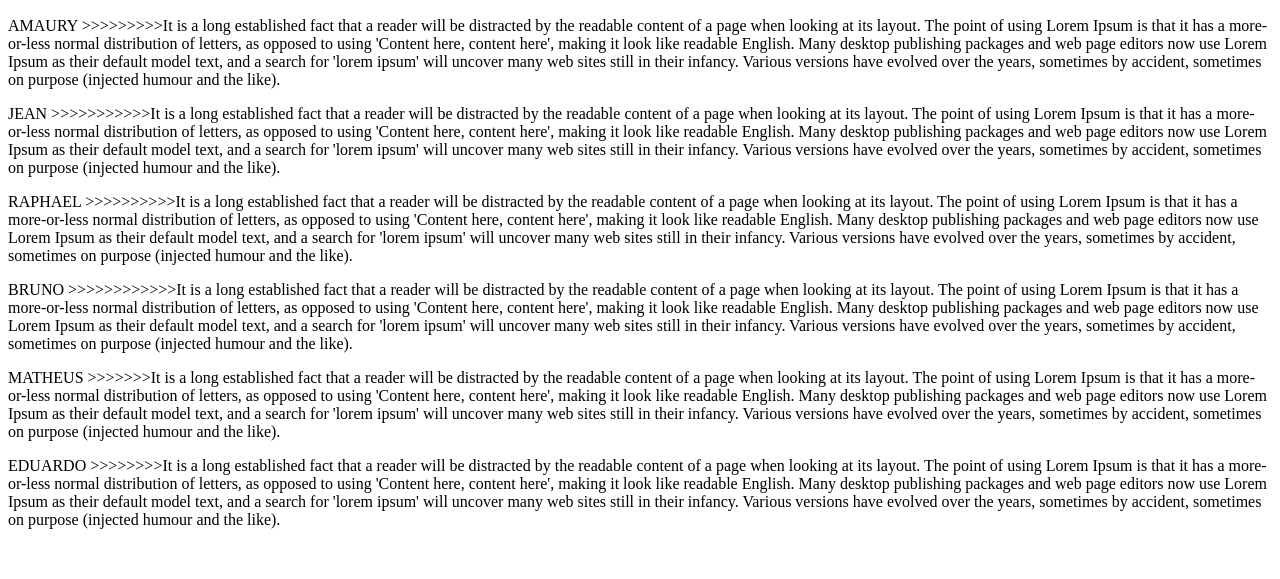
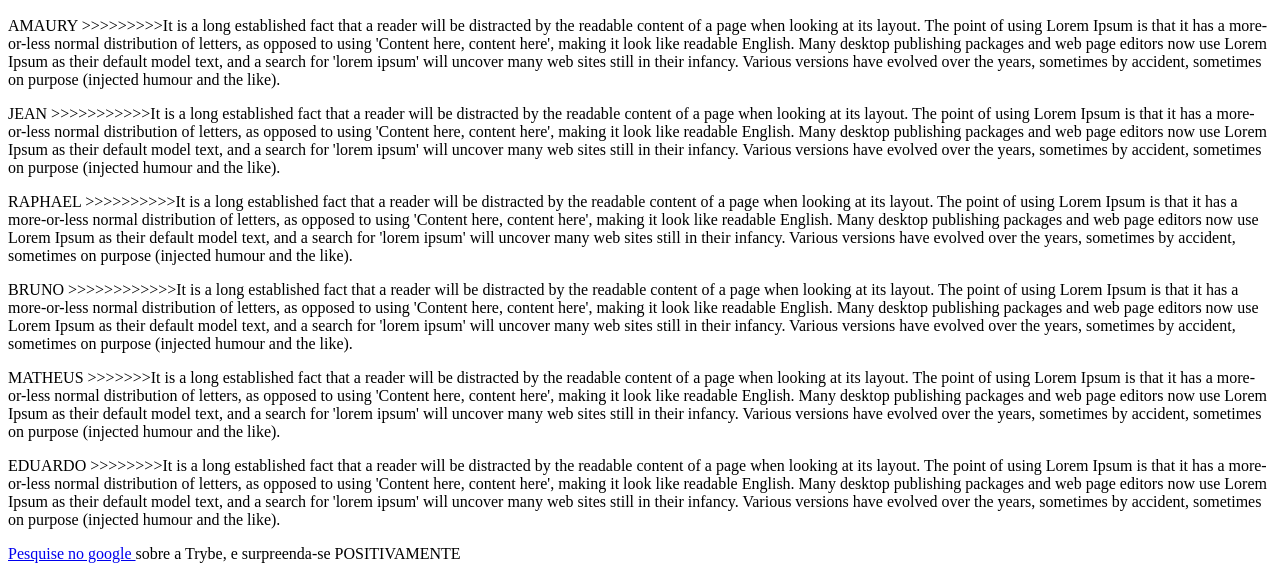
Before and after one commit to LuanRodriguesep/trybe-exercises, a plain HTML site: page bloco_3/dia_1/index.html in a window 1280 px wide. Shown: the part 592-1171 px from the top of the page. Before the commit the page ends 1137 px from the top, so only its background shows below. Drawn offline with Linux system fonts and the light colour scheme.

Commit message:
Adicionei o link para o google

```diff
--- a/bloco_3/dia_1/index.html
+++ b/bloco_3/dia_1/index.html
@@ -2,7 +2,7 @@
 <html lang="pt-br">
 <head>
     <meta charset="UTF-8">
-    <title>HTML - TRYBE</title>
+    <title>HTML | TRYBE</title>
 </head>
 <body>
     <h1>Exercicios</h1>
@@ -29,6 +29,8 @@
 
     <p id="eduardo">EDUARDO >>>>>>>>It is a long established fact that a reader will be distracted by the readable content of a page when looking at its layout. The point of using Lorem Ipsum is that it has a more-or-less normal distribution of letters, as opposed to using 'Content here, content here', making it look like readable English. Many desktop publishing packages and web page editors now use Lorem Ipsum as their default model text, and a search for 'lorem ipsum' will uncover many web sites still in their infancy. Various versions have evolved over the years, sometimes by accident, sometimes on purpose (injected humour and the like).</p>
 
+    <p><a href="google.com" target="_blank"> Pesquise no google </a> sobre a Trybe, e surpreenda-se POSITIVAMENTE </p>
+
 
 
 
```
